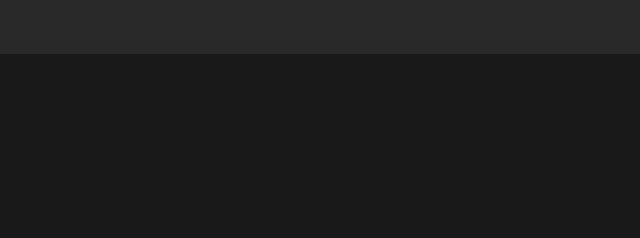
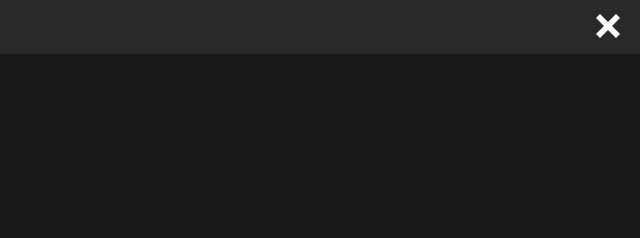
Before and after one commit to gstark667/quack, a website: page web/friends.html in a window 1280 px wide. Shown: the full height of the page, 640-1280 px from the left. Drawn offline with Linux system fonts and the light colour scheme.

Commit message:
adding exit button

```diff
--- a/web/css/style.css
+++ b/web/css/style.css
@@ -56,6 +56,20 @@ a {
 
 .navitem:hover {
    background: #101010;
+}
+
+.exit {
+   float: right;
+   width: 32px;
+   height: 32px;
+   padding: 0;
+   margin: 0;
+   margin-right: 16px;
+   margin-top: 10px;
+}
+
+.exit:hover {
+   background-color: #101010;
 }
 
 .sidebar {
--- a/web/friends.html
+++ b/web/friends.html
@@ -59,6 +59,7 @@
             <a href="groups.html"><div class="navitem">Groups</div></a>
             <a href="#"><div class="navitem">Call</div></a>
             <a href="#"><div class="navitem">Options</div></a>
+            <img src="img/cross.svg" class="exit"/>
          </div>
          <div class="clear"/>
       </div>
```
Also changed, not shown: web/img/cross.svg (added).
